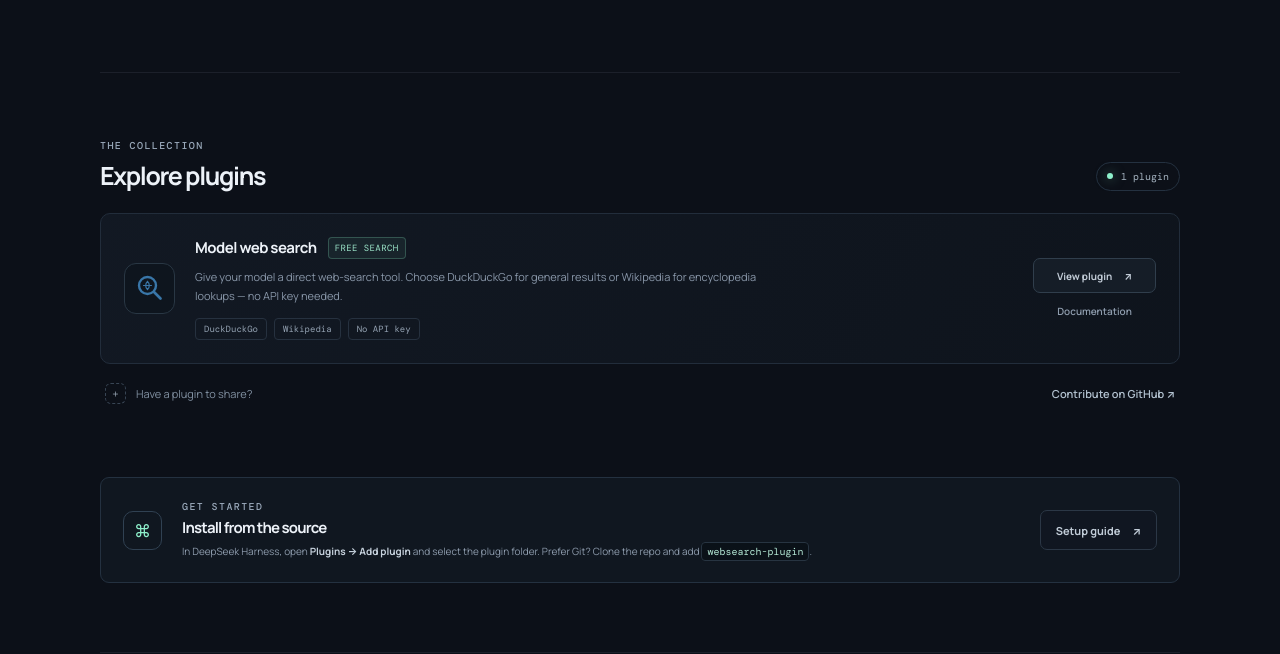
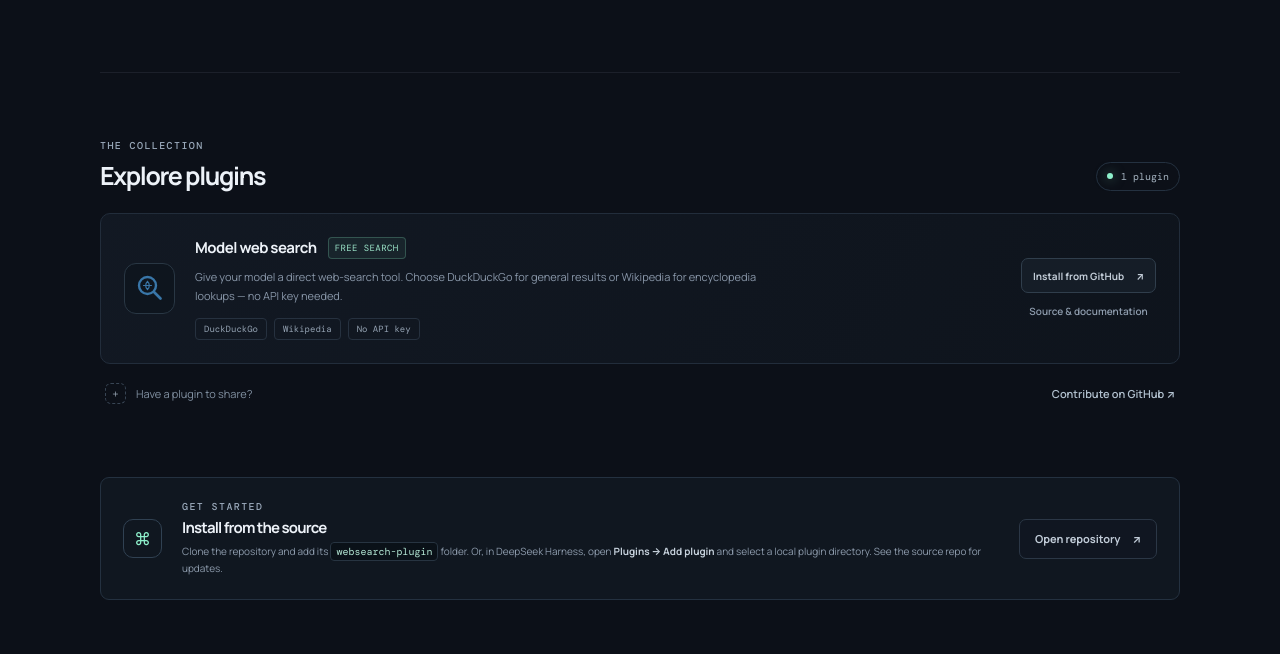
Before and after one commit to AgentsLabs/SuperAgent-Harness-Plugins, a plain HTML site: page index.html in a window 1280 px wide. Shown: the part 541-1195 px from the top of the page. Drawn offline with nearby package versions, Linux system fonts and the light colour scheme.

Commit message:
Clarify source installation links

```diff
--- a/index.html
+++ b/index.html
@@ -55,8 +55,8 @@
           <div class="plugin-tags"><span>DuckDuckGo</span><span>Wikipedia</span><span>No API key</span></div>
         </div>
         <div class="plugin-actions">
-          <a class="button button-card" href="https://github.com/AgentsLabs/SuperAgent-Harness-Plugins/tree/main/websearch-plugin">View plugin <span aria-hidden="true">↗</span></a>
-          <a class="text-link" href="https://github.com/AgentsLabs/SuperAgent-Harness-Plugins/blob/main/websearch-plugin/docs/DETAIL.md">Documentation</a>
+          <a class="button button-card" href="https://github.com/AgentsLabs/SuperAgent-Harness-Plugins">Install from GitHub <span aria-hidden="true">↗</span></a>
+          <a class="text-link" href="https://github.com/AgentsLabs/SuperAgent-Harness-Plugins/tree/main/websearch-plugin">Source &amp; documentation</a>
         </div>
       </article>
 
@@ -65,8 +65,8 @@
 
     <section class="install-panel">
       <div class="install-icon" aria-hidden="true">⌘</div>
-      <div><p class="eyebrow">GET STARTED</p><h2>Install from the source</h2><p>In DeepSeek Harness, open <strong>Plugins → Add plugin</strong> and select the plugin folder. Prefer Git? Clone the repo and add <code>websearch-plugin</code>.</p></div>
-      <a class="button button-secondary" href="https://github.com/AgentsLabs/SuperAgent-Harness-Plugins#readme">Setup guide <span aria-hidden="true">↗</span></a>
+      <div><p class="eyebrow">GET STARTED</p><h2>Install from the source</h2><p>Clone the repository and add its <code>websearch-plugin</code> folder. Or, in DeepSeek Harness, open <strong>Plugins → Add plugin</strong> and select a local plugin directory. See the source repo for updates.</p></div>
+      <a class="button button-secondary" href="https://github.com/AgentsLabs/SuperAgent-Harness-Plugins">Open repository <span aria-hidden="true">↗</span></a>
     </section>
   </main>
 
```
Also changed, not shown: README.md.
